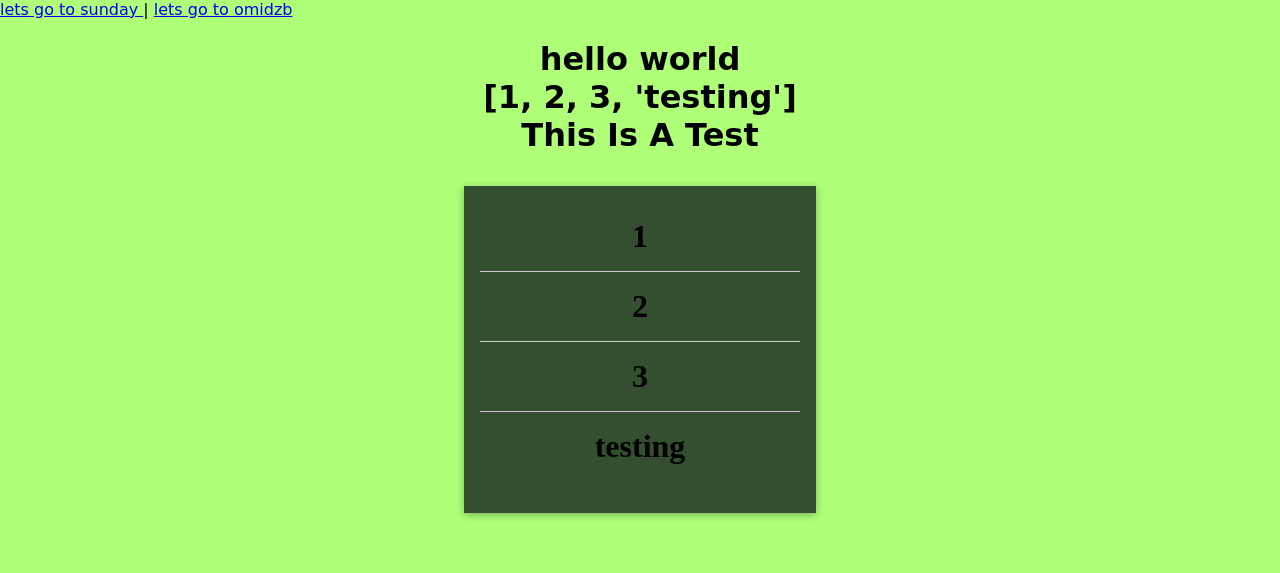
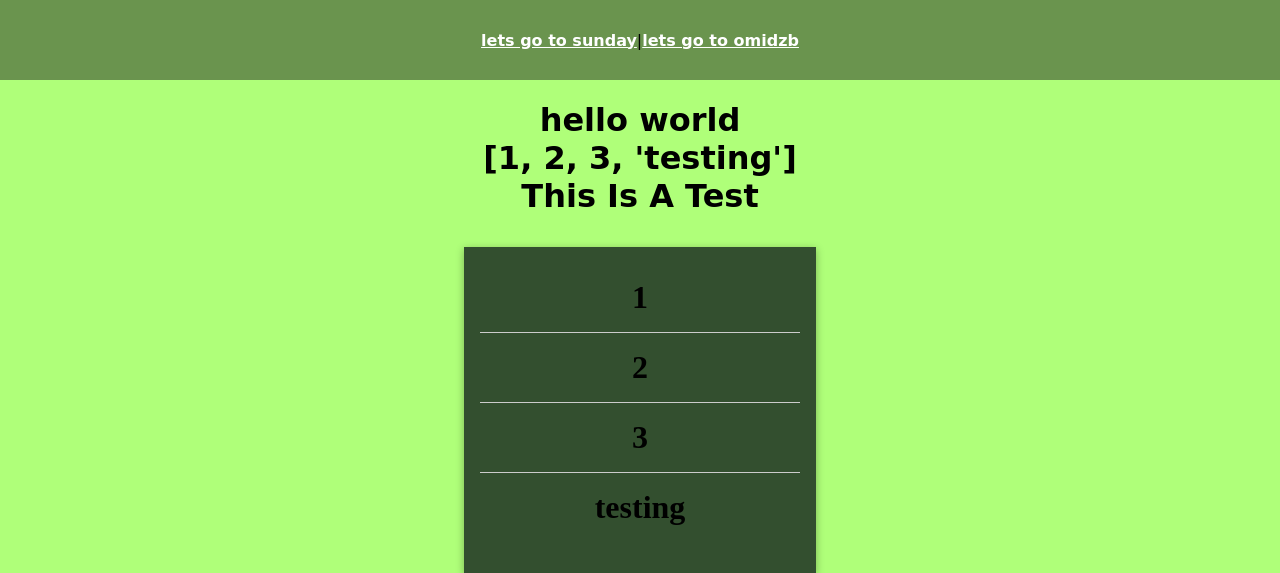
Before and after one commit to rvngrd/toplearndjango, a Django app: page /days/ in a window 1280 px wide. Shown: the top 573 px of the page. Run offline with Django 4.2, Linux system fonts and the light colour scheme; some web fonts are replaced.

Commit message:
styling header using css

```diff
--- /dev/null
+++ b/ali/static/ali/includes/header.css
@@ -0,0 +1,23 @@
+header {
+    width: 100%;
+    height: 5rem;
+    background-color: rgb(106, 148, 78) ;
+}
+
+header nav {
+    width: 100%;
+    height: 100%;
+    display: flex;
+    justify-content: center;
+    align-items: center;
+}
+
+nav a {
+    color: white;
+    /* text-decoration: none; */
+    font-weight: bold;
+}
+
+nav a:hover {
+    color: black;
+}
--- a/ali/templates/ali/challenge.html
+++ b/ali/templates/ali/challenge.html
@@ -7,6 +7,7 @@ Testing
 
 {% block header_refrences %}
 <link rel="stylesheet" href="{% static "ali/c.css" %}">
+<link rel="stylesheet" href="{% static "ali/includes/header.css" %}">
 {% endblock %}
 
 {% block content %}
```
